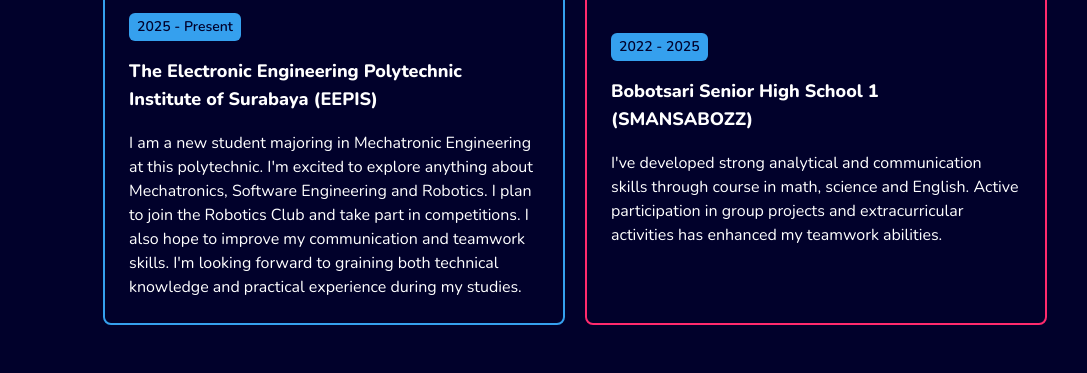
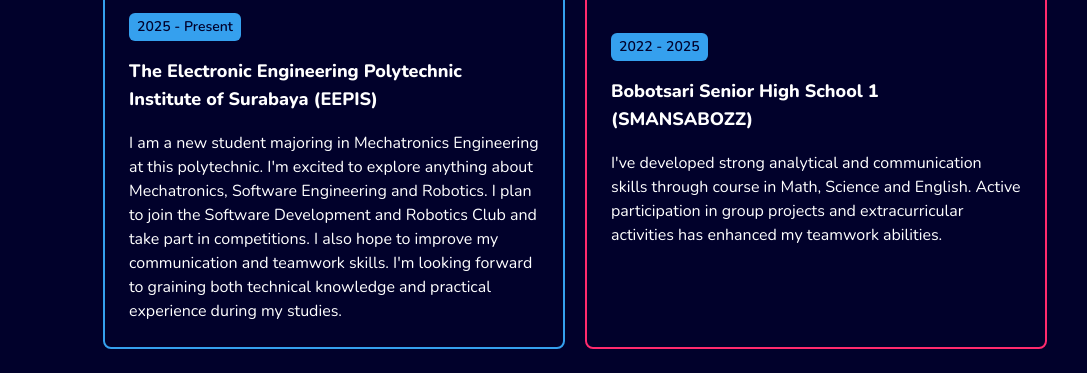
Before and after one commit to raulmaulidhino-dev/raulmaulidhino-portfolio, a React (Vite) app: page / in a window 1280 px wide. Shown: the part 2740-3113 px from the top of the page, without its empty margins (193-1280 px from the left). Built offline with nearby package versions, Linux system fonts and the light colour scheme.

Commit message:
feat: update my recent education targets & plans

```diff
--- a/src/components/Resume.jsx
+++ b/src/components/Resume.jsx
@@ -14,7 +14,7 @@
             schoolName: "The Electronic Engineering Polytechnic Institute of Surabaya (EEPIS)",
             startYear: "2025",
             endYear: "Present",
-            description: "I am a new student majoring in Mechatronic Engineering at this polytechnic. I\'m excited to explore anything about Mechatronics, Software Engineering and Robotics. I plan to join the Robotics Club and take part in competitions. I also hope to improve my communication and teamwork skills. I\'m looking forward to graining both technical knowledge and practical experience during my studies."
+            description: "I am a new student majoring in Mechatronics Engineering at this polytechnic. I\'m excited to explore anything about Mechatronics, Software Engineering and Robotics. I plan to join the Software Development and Robotics Club and take part in competitions. I also hope to improve my communication and teamwork skills. I\'m looking forward to graining both technical knowledge and practical experience during my studies."
         },
         {
             schoolLogo: BobotsariSHS1Logo,
@@ -22,7 +22,7 @@
             schoolName: "Bobotsari Senior High School 1 (SMANSABOZZ)",
             startYear: "2022",
             endYear: "2025",
-            description: "I\'ve developed strong analytical and communication skills through course in math, science and English. Active participation in group projects and extracurricular activities has enhanced my teamwork abilities."
+            description: "I\'ve developed strong analytical and communication skills through course in Math, Science and English. Active participation in group projects and extracurricular activities has enhanced my teamwork abilities."
         }
     ];
 
```
